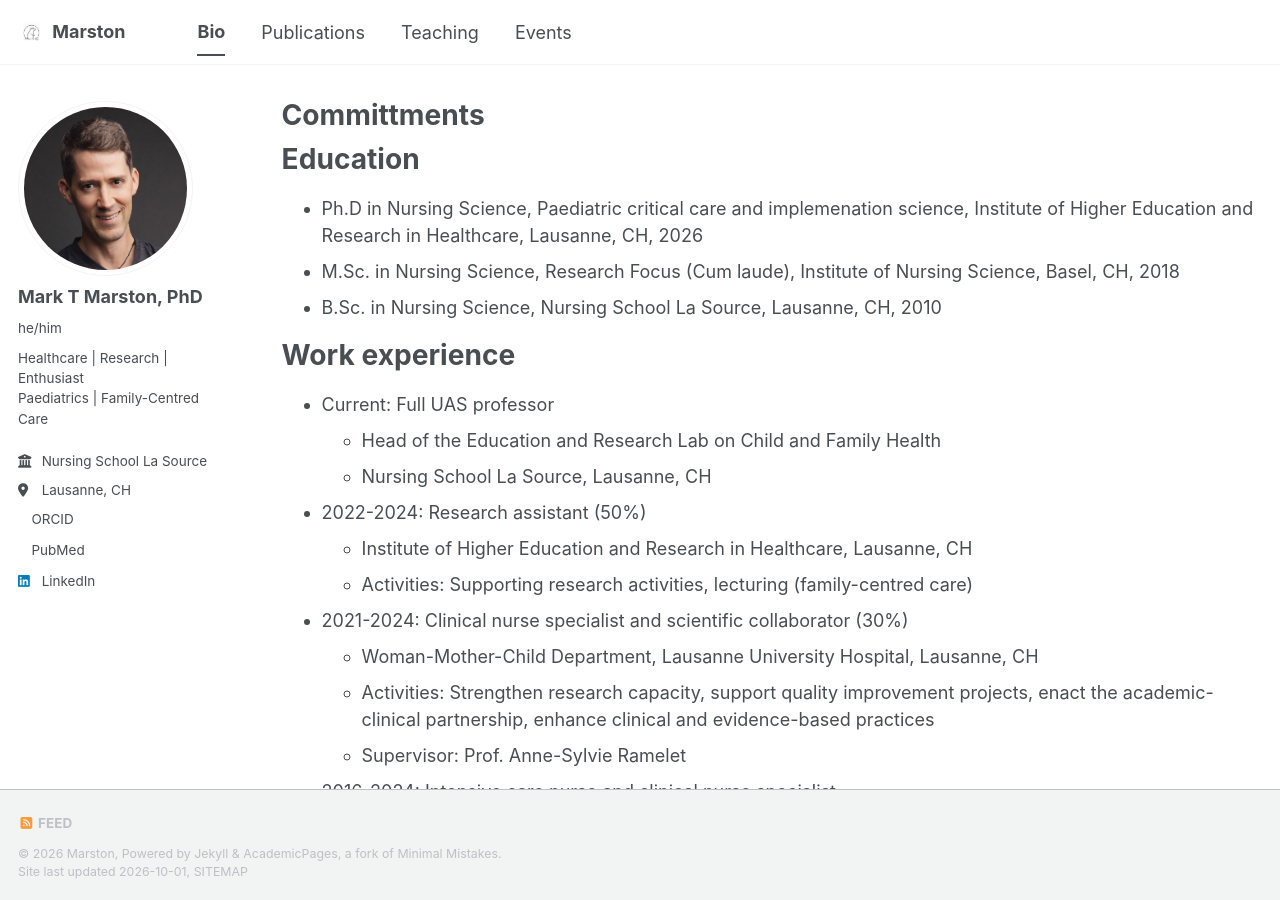
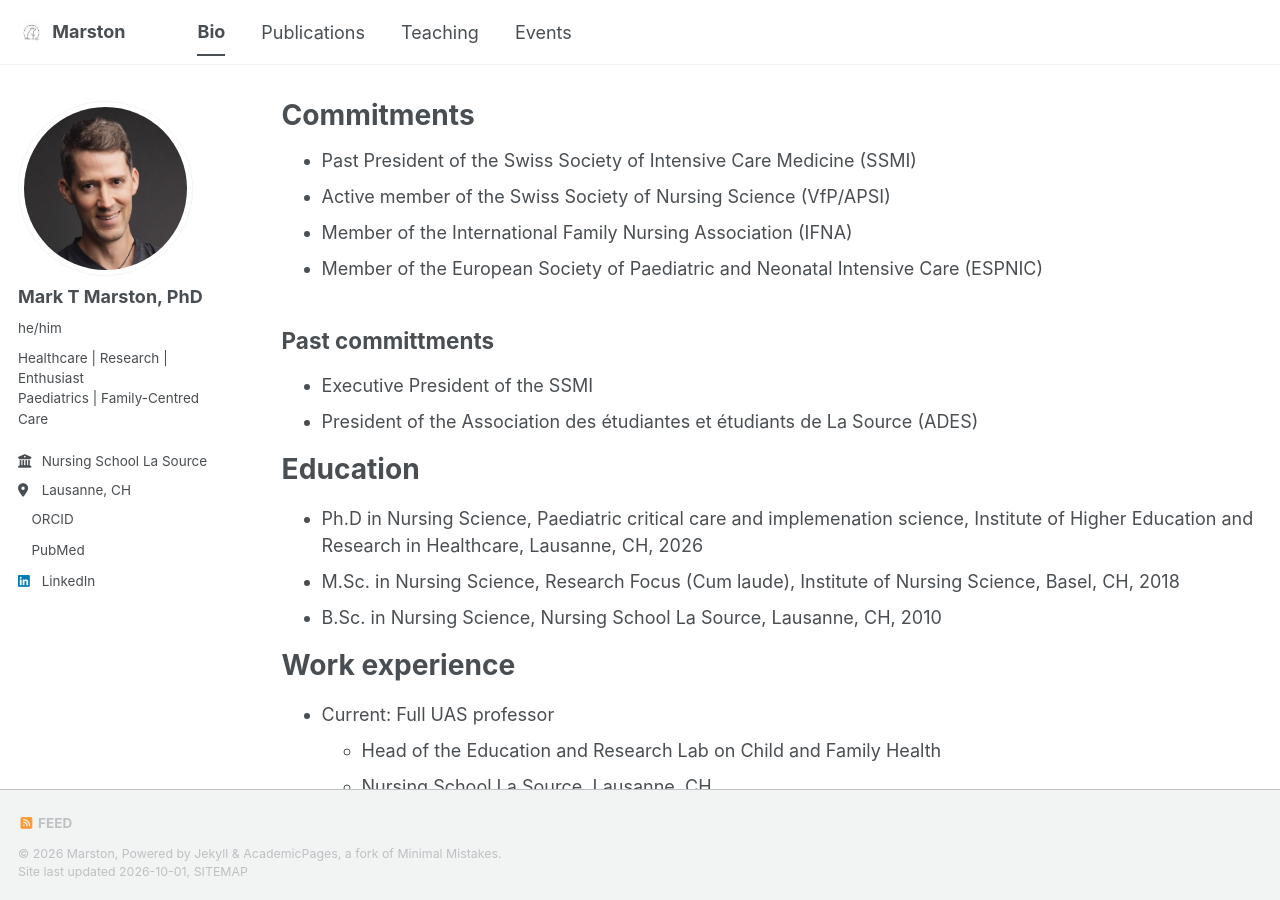
Before and after one commit to marstonRN/marston.github.io, a Jekyll site: the page built from _pages/cv.md, in a window 1280 px wide and 900 px high. Built offline with Jekyll 4.4.1, drawn with Linux system fonts in a browser that asks for light colours; a style sheet for code colours, icons or effects is not loaded.

Commit message:
Update cv.md

```diff
--- a/_pages/cv.md
+++ b/_pages/cv.md
@@ -1,6 +1,6 @@
 ---
 layout: archive
-title: "Committments"
+title: "Commitments"
 permalink: /cv/
 author_profile: true
 redirect_from:
@@ -8,6 +8,15 @@ redirect_from:
 ---
 
 {% include base_path %}
+
+* Past President of the Swiss Society of Intensive Care Medicine (SSMI)
+* Active member of the Swiss Society of Nursing Science (VfP/APSI)
+* Member of the International Family Nursing Association (IFNA)
+* Member of the European Society of Paediatric and Neonatal Intensive Care (ESPNIC)
+
+## Past committments
+* Executive President of the SSMI
+* President of the Association des étudiantes et étudiants de La Source (ADES)
 
 Education
 ======
```
